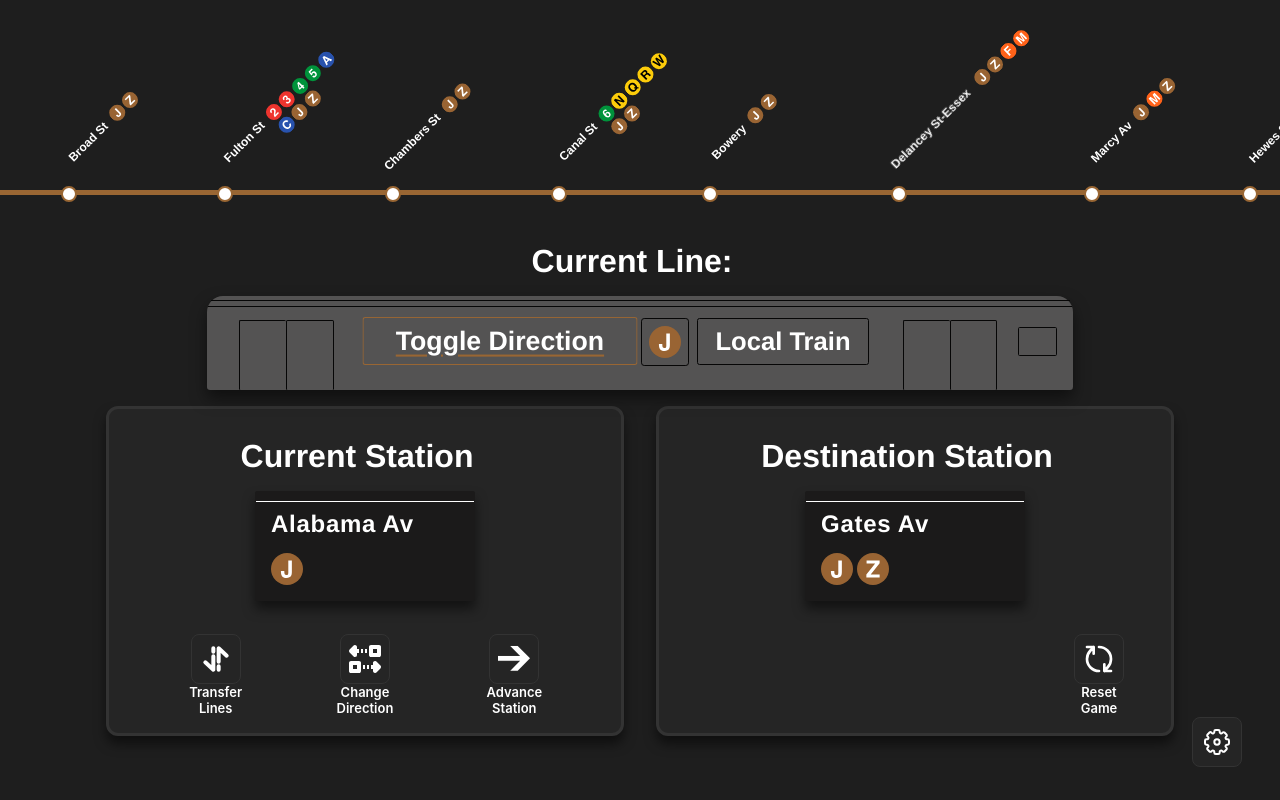
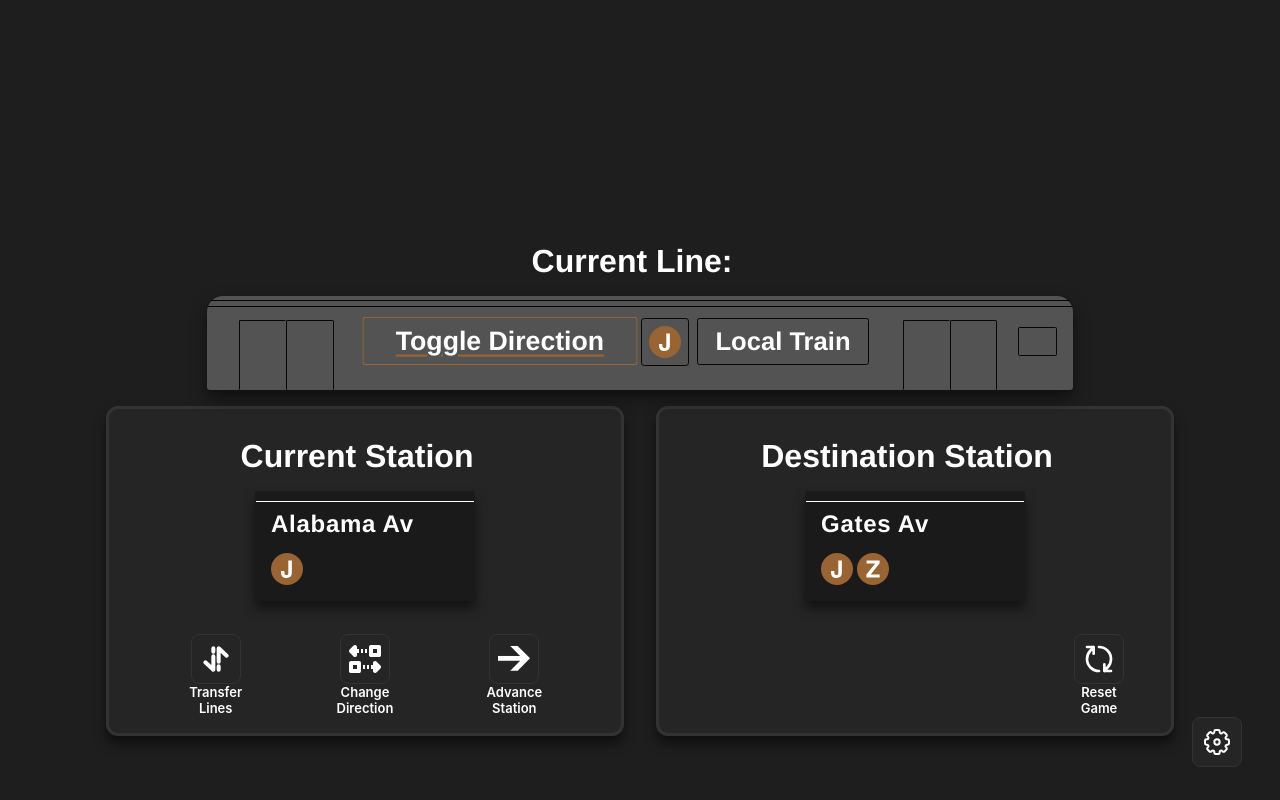
Before and after one commit to NolanSmug/nyc-subway-journey-react, a React (Create React App) app: page / in a window 1280 px wide. Built offline with nearby package versions, Linux system fonts and the light colour scheme.

Commit message:
replace props with context variables

```diff
--- a/src/App.tsx
+++ b/src/App.tsx
@@ -14,7 +14,7 @@ import { useGameContext } from './contexts/GameContext'
 import { LineName } from './logic/Line'
 
 function App() {
-    const { isTransferMode, setIsTransferMode, upcomingStationsVisible, upcomingStationsVertical } = useUIContext()
+    const { isTransferMode, setIsTransferMode, upcomingStationsVertical } = useUIContext()
     const { train, gameState, initializeGame } = useGameContext()
 
     const handleClickAway = (e: React.MouseEvent) => {
@@ -38,14 +38,11 @@ function App() {
             <div className="Game">
                 <div className={`dimmed-overlay ${isTransferMode ? 'active' : ''}`} onClick={handleClickAway} />
 
-                {!upcomingStationsVertical && gameState.currentStations.length > 0 && (
-                    <UpcomingStations visible={upcomingStationsVisible} />
-                )}
+                {!upcomingStationsVertical && gameState.currentStations.length > 0 && <UpcomingStations />}
 
                 <Header text="Current Line:"></Header>
                 <div className={`train ${gameState.isWon ? 'win-state' : ''}`}>
                     <TrainCar
-                        train={train}
                         flipDirection={async () => {
                             await train.reverseDirection()
                         }}
@@ -60,7 +57,7 @@ function App() {
             </div>
             {upcomingStationsVertical && (
                 <div className="upcoming-stations-vertical">
-                    <UpcomingStationsVertical visible={upcomingStationsVisible} />
+                    <UpcomingStationsVertical />
                 </div>
             )}
         </>
--- a/src/components/TrainCar.tsx
+++ b/src/components/TrainCar.tsx
@@ -8,17 +8,19 @@ import R_ARROW_BLACK from '../images/right-arrow-b.svg'
 import R_ARROW_WHITE from '../images/right-arrow-w.svg'
 import L_ARROW_BLACK from '../images/left-arrow-b.svg'
 import L_ARROW_WHITE from '../images/left-arrow-w.svg'
+import { useGameContext } from '../contexts/GameContext'
 
 export interface TrainCarProps {
     flipDirection: () => Promise<void>
-    train: Train
     header?: ReactNode
     children?: ReactNode
 }
 
-function TrainCar({ train, flipDirection, header, children }: TrainCarProps) {
+function TrainCar({ flipDirection, header, children }: TrainCarProps) {
+    const { forceRenderRefresh, currentLineColor, upcomingStationsVertical, darkMode } = useUIContext()
+    const { train } = useGameContext()
+
     const isNullDirection: string = train.getDirection() === Direction.NULL_DIRECTION ? 'is-null-direction' : ''
-    const { forceRenderRefresh, currentLineColor, upcomingStationsVertical, darkMode } = useUIContext()
 
     const UPTOWN_DIRECTION_ICON = darkMode ? R_ARROW_WHITE : R_ARROW_BLACK
     const DOWNTOWN_DIRECTION_ICON = darkMode ? L_ARROW_WHITE : L_ARROW_BLACK
--- a/src/components/UpcomingStations.tsx
+++ b/src/components/UpcomingStations.tsx
@@ -1,15 +1,9 @@
+import './UpcomingStations.css'
 import { LineName } from '../logic/Line'
-import { Station as StationType } from '../logic/StationManager'
 import StationFragment from './StationFragment'
 import { useEffect, useRef } from 'react'
-import { Direction } from '../logic/TrainManager'
-import './UpcomingStations.css'
 import { useUIContext } from '../contexts/UIContext'
 import { useGameContext } from '../contexts/GameContext'
-
-export interface UpcomingStationsProps {
-    visible: boolean
-}
 
 const lineColorMap: { [key in LineName]: string } = {
     [LineName.NULL_TRAIN]: '',
@@ -48,8 +42,8 @@ export function lineToLineColor(lineName: LineName): string {
 
 // TODO: Borough barrier
 
-function UpcomingStations({ visible }: UpcomingStationsProps) {
-    const { currentLineColor } = useUIContext()
+function UpcomingStations() {
+    const { currentLineColor, upcomingStationsVisible: visible } = useUIContext()
     const { train, gameState } = useGameContext()
     const stations = train.getScheduledStops()
     const currentStation = gameState.currentStations[train.getCurrentStationIndex()]
--- a/src/components/UpcomingStationsVertical.tsx
+++ b/src/components/UpcomingStationsVertical.tsx
@@ -1,13 +1,11 @@
+import './UpcomingStationsVertical.css'
 import { useEffect, useRef } from 'react'
-import { UpcomingStationsProps } from './UpcomingStations'
 import StationFragment from './StationFragment'
-
-import './UpcomingStationsVertical.css'
 import { useUIContext } from '../contexts/UIContext'
 import { useGameContext } from '../contexts/GameContext'
 
-function UpcomingStationsVertical({ visible }: UpcomingStationsProps) {
-    const { currentLineColor } = useUIContext()
+function UpcomingStationsVertical() {
+    const { currentLineColor, upcomingStationsVisible: visible } = useUIContext()
     const { train, gameState } = useGameContext()
 
     const stations = train.getScheduledStops()
--- a/src/contexts/UIContext.tsx
+++ b/src/contexts/UIContext.tsx
@@ -25,7 +25,7 @@ export const UIProvider = ({ children }: { children: ReactNode }) => {
     const [darkMode, setDarkMode] = useState<boolean>(true)
     const [advancedMode, setAdvancedMode] = useState<boolean>(false)
     const [isTransferMode, setIsTransferMode] = useState<boolean>(false)
-    const [upcomingStationsVisible, setUpcomingStationsVisible] = useState<boolean>(true)
+    const [upcomingStationsVisible, setUpcomingStationsVisible] = useState<boolean>(false)
     const [upcomingStationsVertical, setUpcomingStationsVertical] = useState<boolean>(false)
     const [currentLineColor, setCurrentLineColor] = useState<string>('')
     const [numAdvanceStations, setNumAdvanceStations] = useState<number>(1)
```
